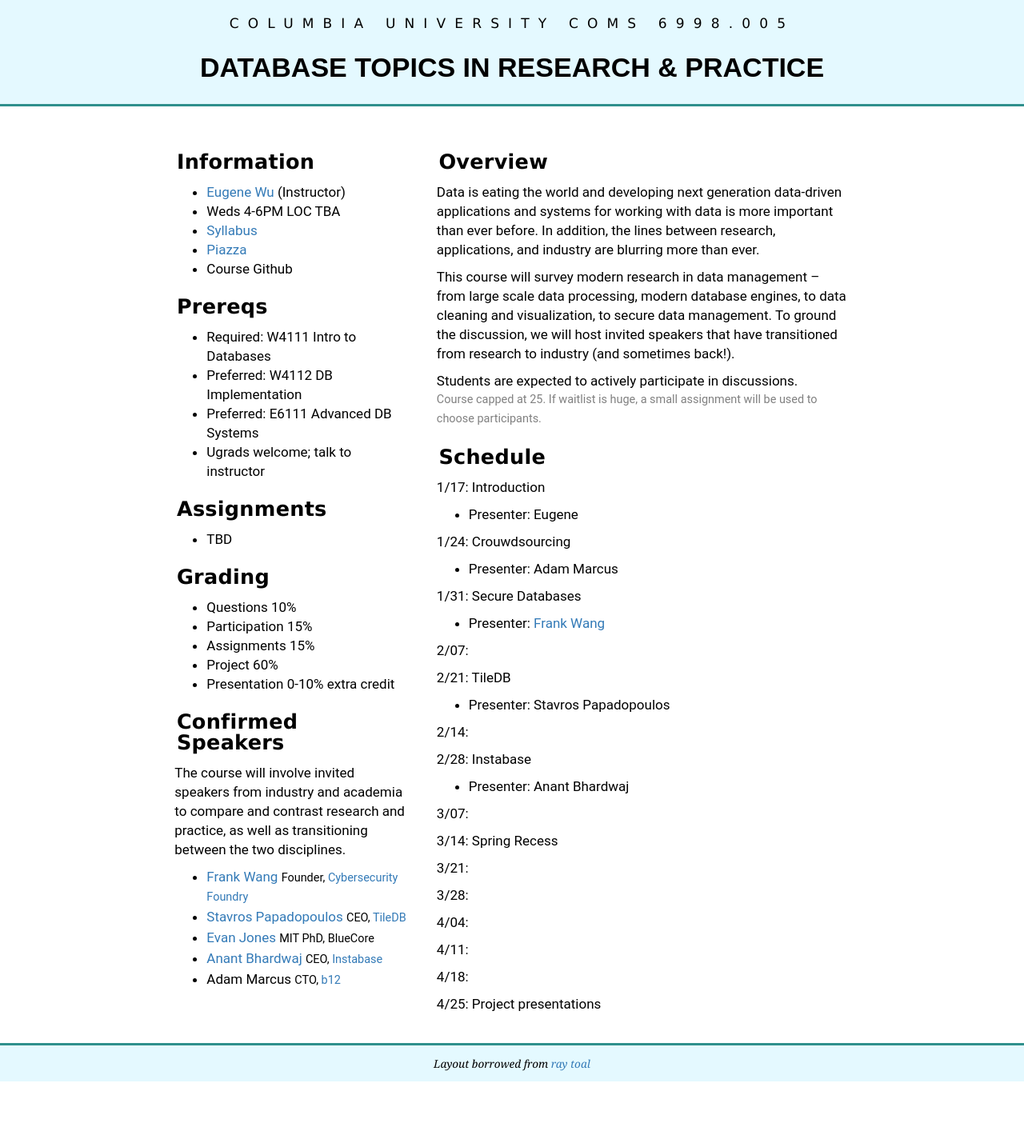
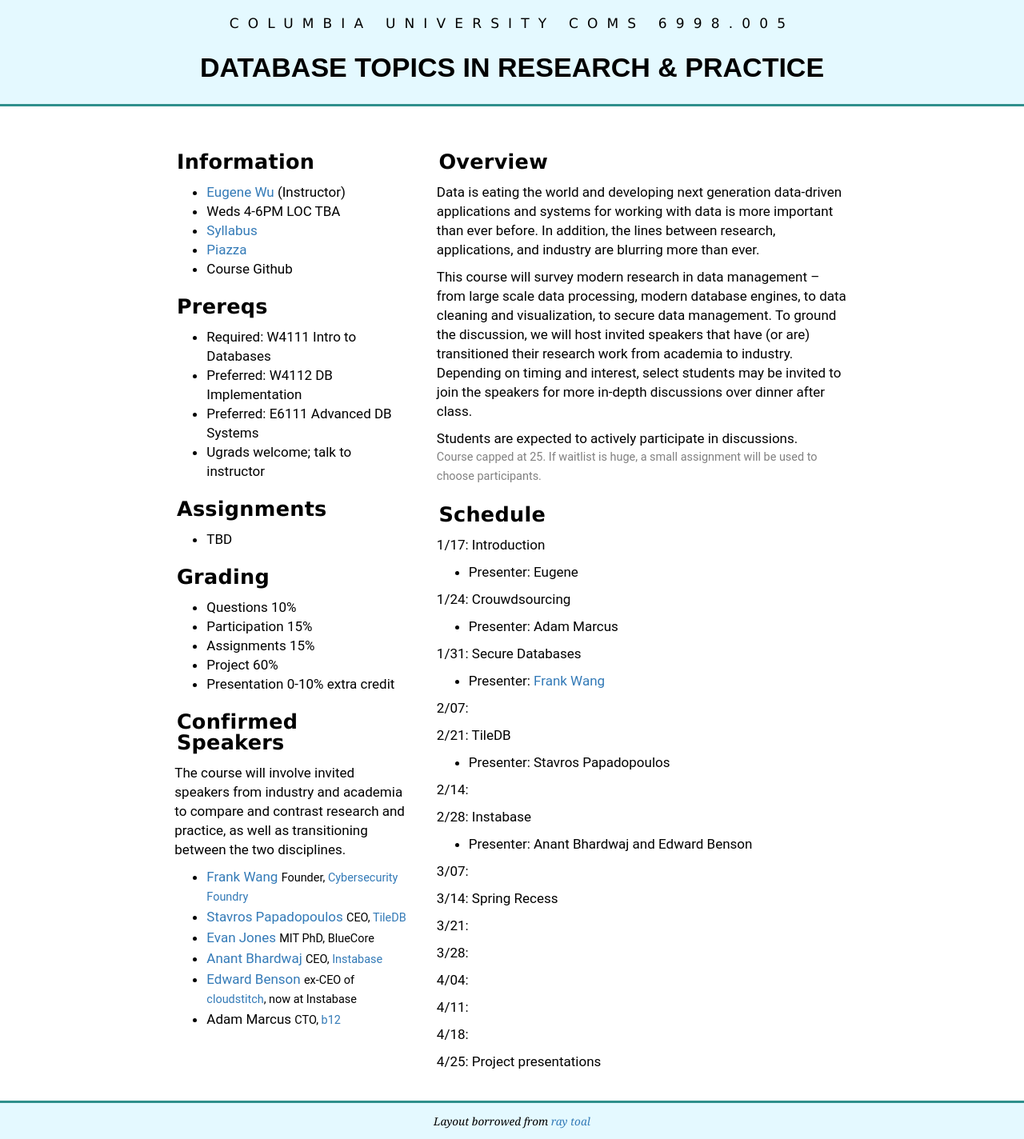
Before and after one commit to columbiadb/columbiadb.github.io, a Jekyll site: the page built from index.md, in a window 1280 px wide. Shown: the whole page at 80% size. Built offline with Jekyll 4.4.1, drawn with Linux system fonts in a browser that asks for light colours; before the commit the page ends 1352 px from its top, so only the background shows below that.

Commit message:
updated website

```diff
--- a/_includes/index_left.md
+++ b/_includes/index_left.md
@@ -37,5 +37,6 @@ The course will involve invited speakers from industry and academia to compare a
 * [Frank Wang](https://frankwang.org/) <small>Founder, [Cybersecurity Foundry](https://cybersecurityfactory.com/)</small>
 * [Stavros Papadopoulos](https://people.csail.mit.edu/stavrosp/) <small>CEO, [TileDB](http://tiledb.io/)</small>
 * [Evan Jones](http://www.evanjones.ca/) <small>MIT PhD, BlueCore</small>
-- [Anant Bhardwaj](http://people.csail.mit.edu/anantb/) <small>CEO, [Instabase](http://www.instabase.com)</small>
+* [Anant Bhardwaj](http://people.csail.mit.edu/anantb/) <small>CEO, [Instabase](http://www.instabase.com)</small>
+* [Edward Benson](http://edwardbenson.com/) <small>ex-CEO of [cloudstitch](http://cloudstitch.com), now at Instabase</small>
 * Adam Marcus <small>CTO, [b12](http://www.b12.io)</small>
--- a/index.md
+++ b/index.md
@@ -6,7 +6,7 @@ layout: index
 
 Data is eating the world and developing next generation data-driven applications and systems for working with data is more important than ever before.  In addition, the lines between research, applications, and industry are blurring more than ever.
 
-This course will survey modern research in data management -- from large scale data processing, modern database engines, to data cleaning and visualization, to secure data management.  To ground the discussion, we will host invited speakers that have transitioned from research to industry (and sometimes back!).
+This course will survey modern research in data management -- from large scale data processing, modern database engines, to data cleaning and visualization, to secure data management.  To ground the discussion, we will host invited speakers that have (or are) transitioned their research work from academia to industry.   Depending on timing and interest,  select students may be invited to join the speakers for more in-depth discussions over dinner after class.
 
 Students are expected to actively participate in discussions.
 <small style="color: grey">Course capped at 25.  If waitlist is huge, a small assignment will be used to choose participants.</small>
@@ -33,7 +33,7 @@ Students are expected to actively participate in discussions.
 2/14:
 
 2/28: Instabase
-* Presenter: Anant Bhardwaj
+* Presenter: Anant Bhardwaj and Edward Benson
 
 3/07:
 
```
Also changed, not shown: projects.md (+0 -3 lines).
